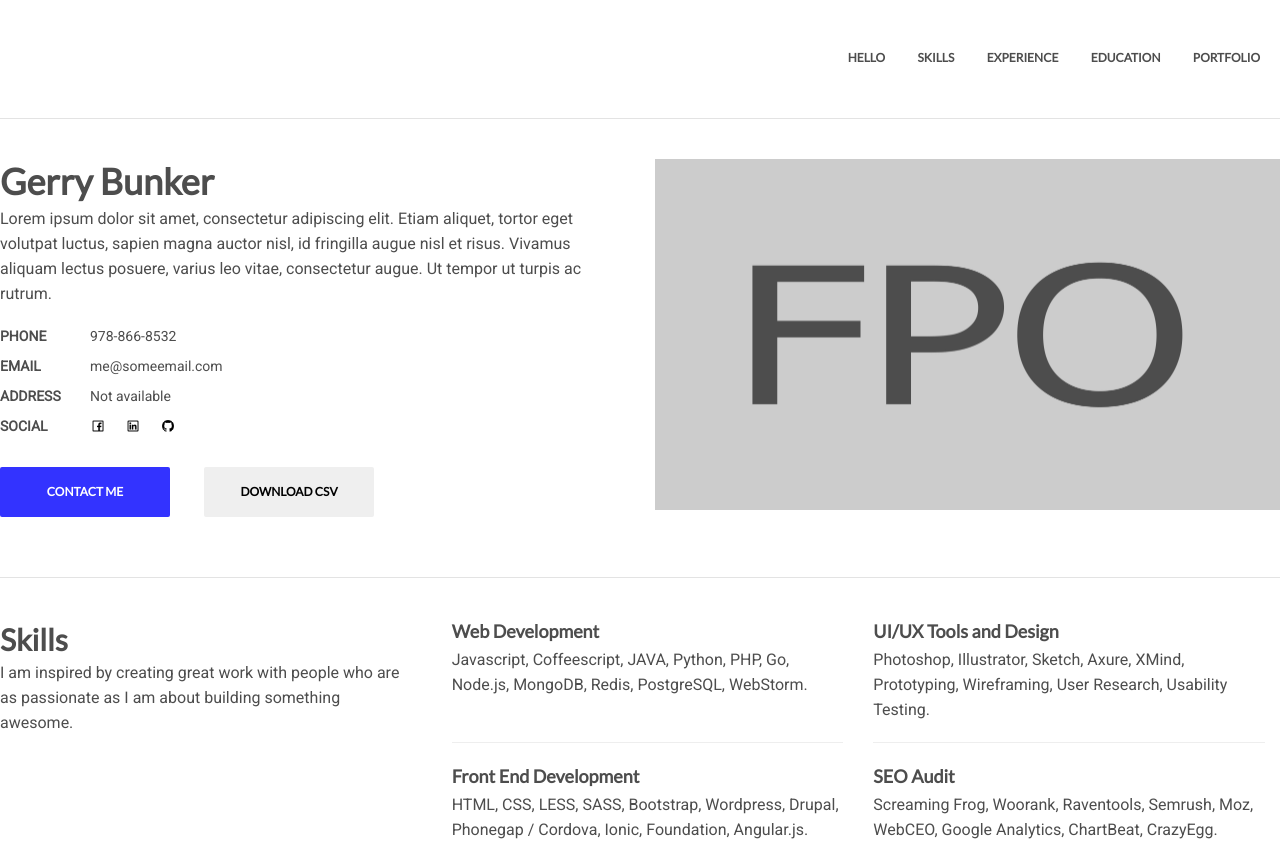
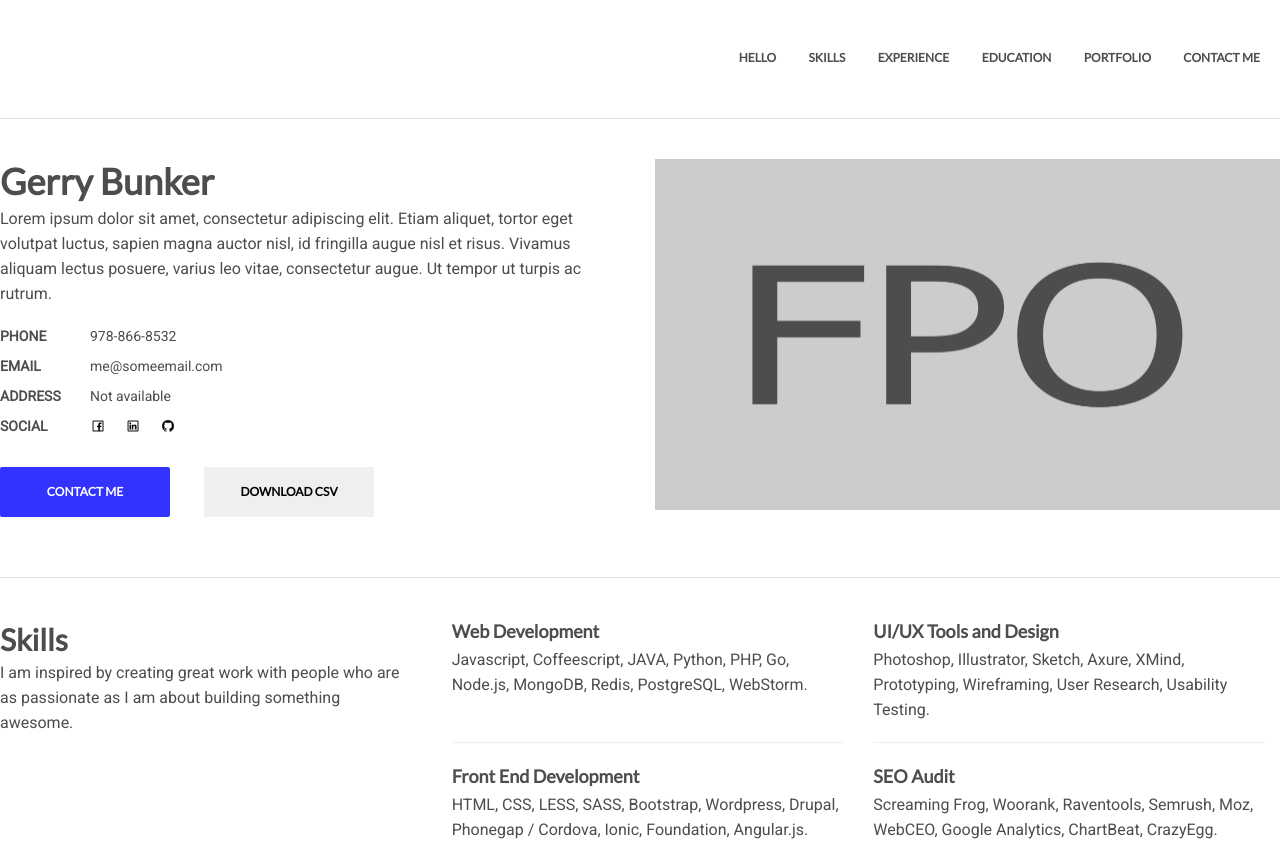
Before and after one commit to tibicentibicen/mynewportfolio, a plain HTML site: page index.html in a window 1280 px wide. Shown: the top 845 px of the page. Drawn offline with nearby package versions, Linux system fonts and the light colour scheme.

Commit message:
some late night changes to index.html

```diff
--- a/index.html
+++ b/index.html
@@ -47,6 +47,7 @@
         			<li id="experience">Experience</li>
         			<li id="education">Education</li>
         			<li id="portfolio">Portfolio</li>
+                    <li id="contact">Contact Me</li>
         		</ul>
         	</div>
         </header>
```
